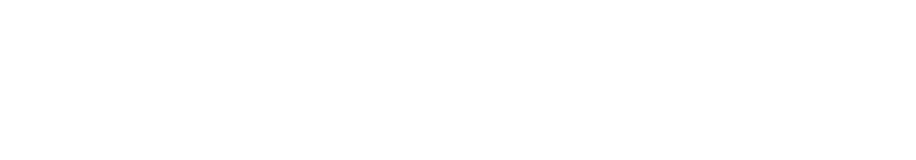
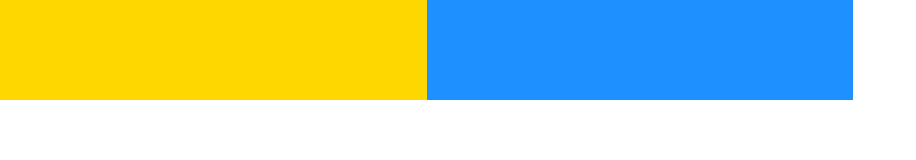
Before and after one commit to Jalupus/moshifycourse, a plain HTML site: page index.html in a window 1280 px wide. Shown: the whole page, without its empty margins (0-916 px from the left). Drawn offline with Linux system fonts and the light colour scheme.

Commit message:
built grids

```diff
--- a/css/styles.css
+++ b/css/styles.css
@@ -426,3 +426,20 @@ a {
         font-size: 1.6rem;
     }
 }
+
+/* Grids */
+.grid {
+    display: grid;
+}
+
+@media screen and (min-width: 768px) {
+    .grid--1x2 {
+        grid-template-columns: repeat(2, 1fr);
+    }
+}
+
+@media screen and (min-width: 1024px) {
+    .grid--1x3 {
+        grid-template-columns: repeat(3, 1fr);
+    }
+}
--- a/index.html
+++ b/index.html
@@ -13,5 +13,9 @@
     <link rel="stylesheet" href="css/styles.css">
 </head>
 <body>
+    <div class="grid grid--1x2 grid--1x3">
+        <div style="height: 100px; background: gold;"></div>
+        <div style="height: 100px; background: dodgerblue;"></div>
+    </div>
 </body>
 </html>
```
Also changed, not shown: components/grids.html (added, +4 -0 lines).
